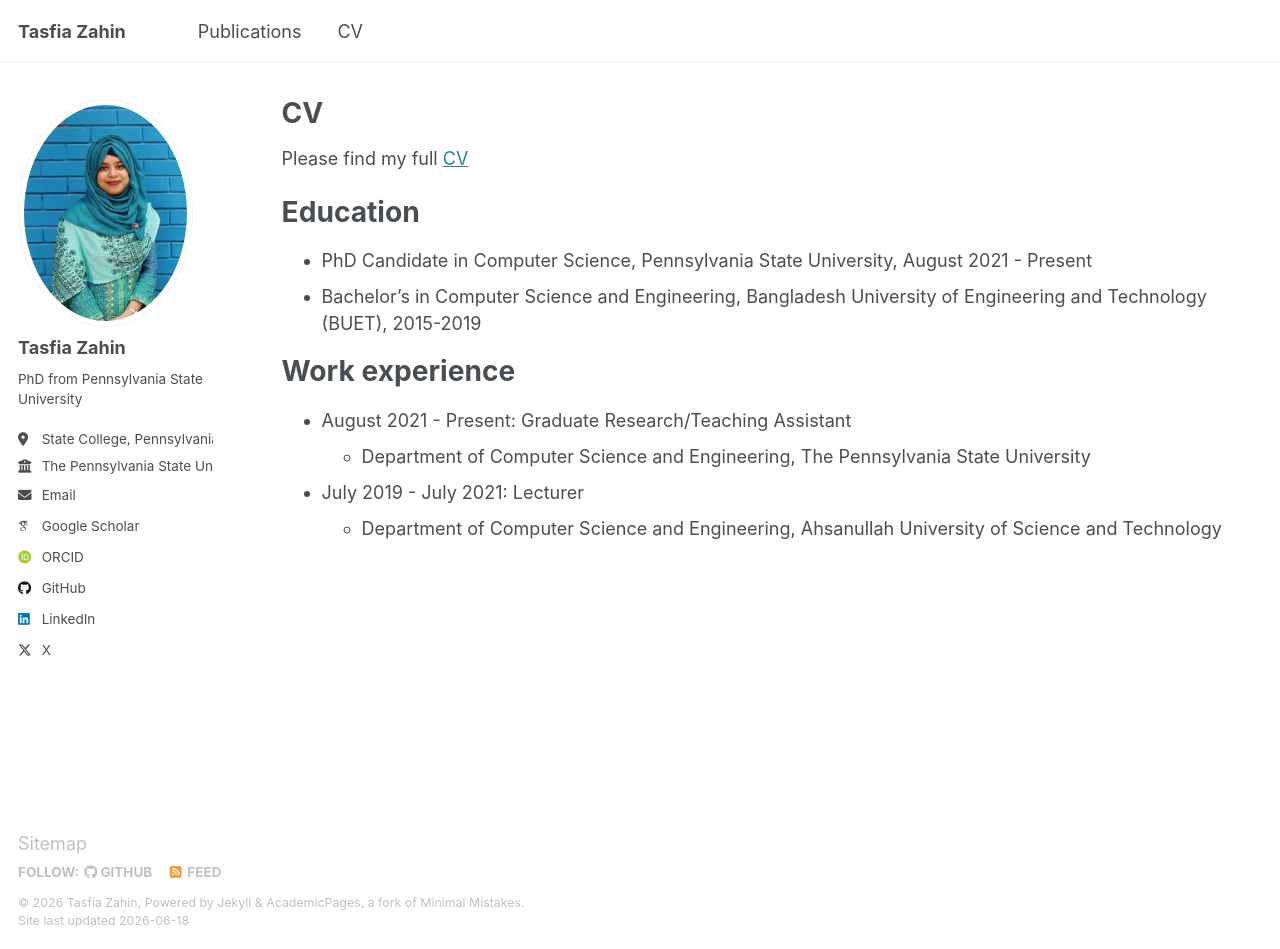
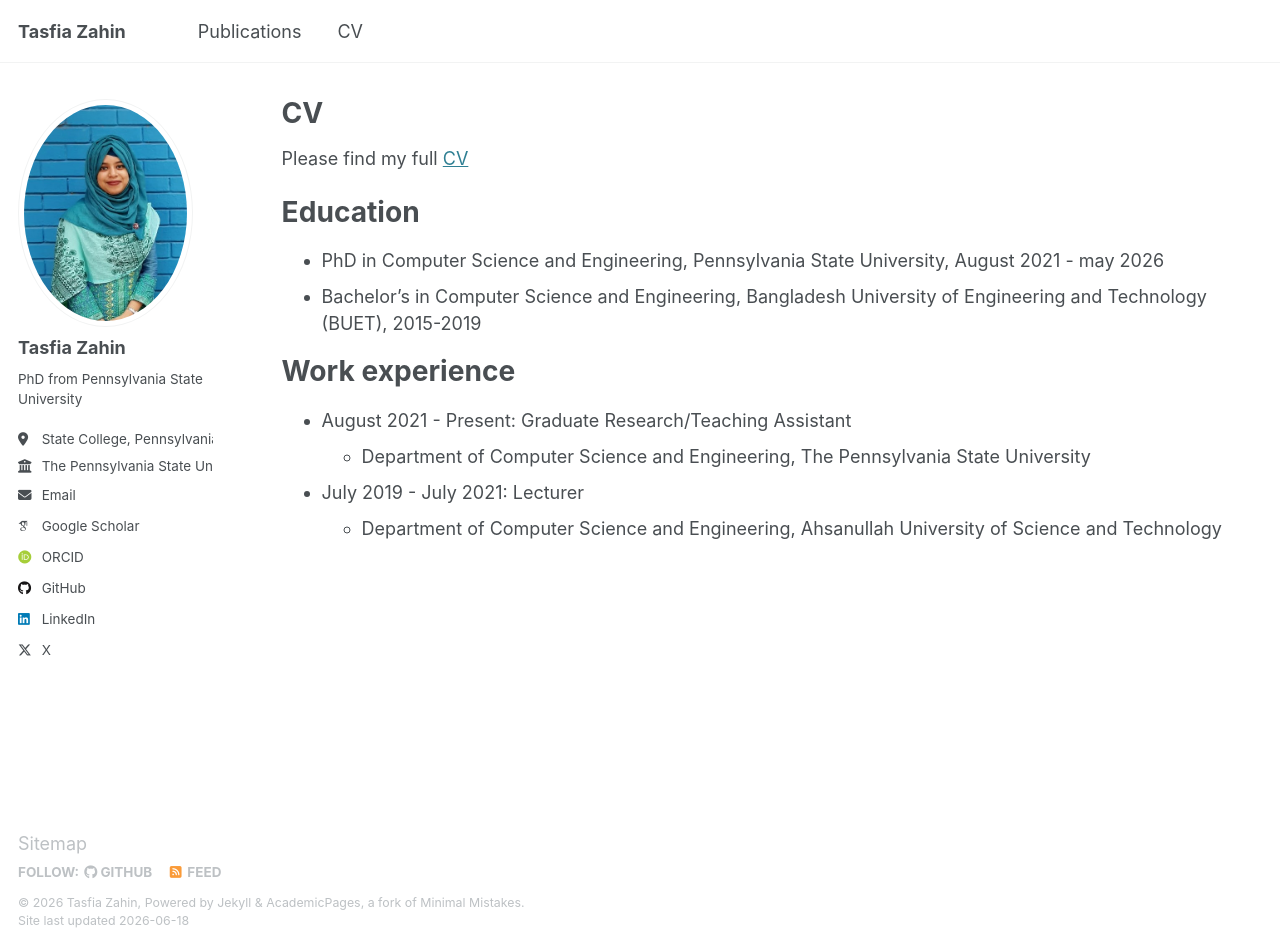
Before and after one commit to TasfiaZahin/TasfiaZahin.github.io, a Jekyll site: the page built from _pages/cv.md, in a window 1280 px wide and 949 px high. Built offline with Jekyll 4.4.1, drawn with Linux system fonts in a browser that asks for light colours; some web fonts are replaced.

Commit message:
updated cv.md

```diff
--- a/_pages/cv.md
+++ b/_pages/cv.md
@@ -14,7 +14,7 @@ Please find my full [CV](/files/Tasfia_CV_2026.pdf)
 
 Education
 ======
-* PhD Candidate in Computer Science, Pennsylvania State University, August 2021 - Present
+* PhD in Computer Science and Engineering, Pennsylvania State University, August 2021 - may 2026
 * Bachelor's in Computer Science and Engineering, Bangladesh University of Engineering and Technology (BUET), 2015-2019
 
 Work experience
```
